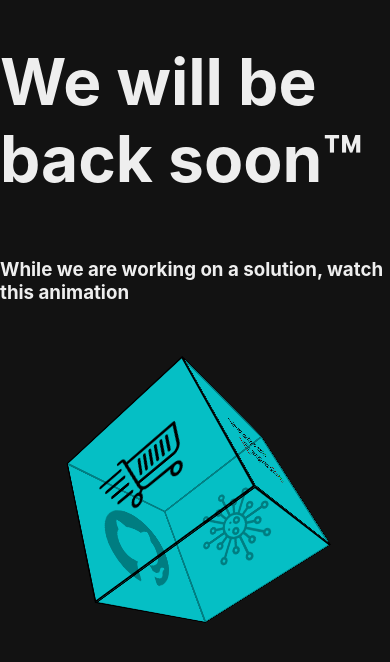
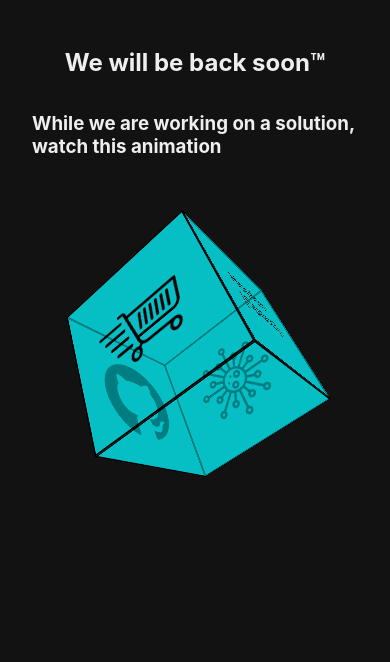
Before and after one commit to hopfenspace/502-bad-gateway, a plain HTML site: page index.html in a window 390 px wide. Drawn offline with Linux system fonts and the light colour scheme.

Commit message:
Reduced fontsize and added margin to be more mobile friendly

```diff
--- a/css/hopfenspace.css
+++ b/css/hopfenspace.css
@@ -20,6 +20,7 @@ body {
     display: flex;
     flex-direction: column;
     align-items: center;
+    margin: 2rem 2rem 0 2rem;
 }
 
 /*
@@ -146,3 +147,9 @@ Animation
 .cube__face--bottom {
     transform: rotateX(-90deg) translateZ(100px);
 }
+
+@media screen and (max-width: 500px) {
+    .big {
+        font-size: 1.5rem;
+    }
+}
```
